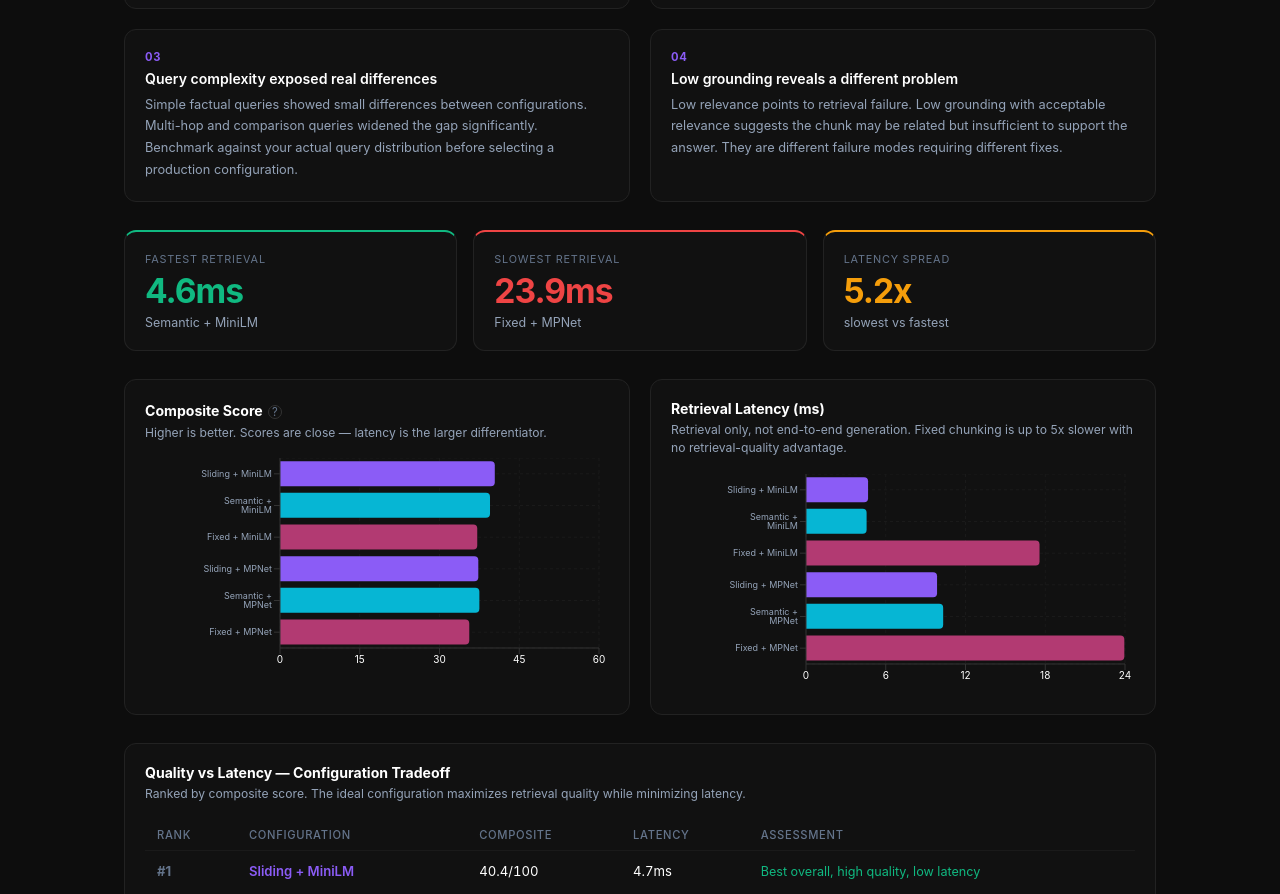
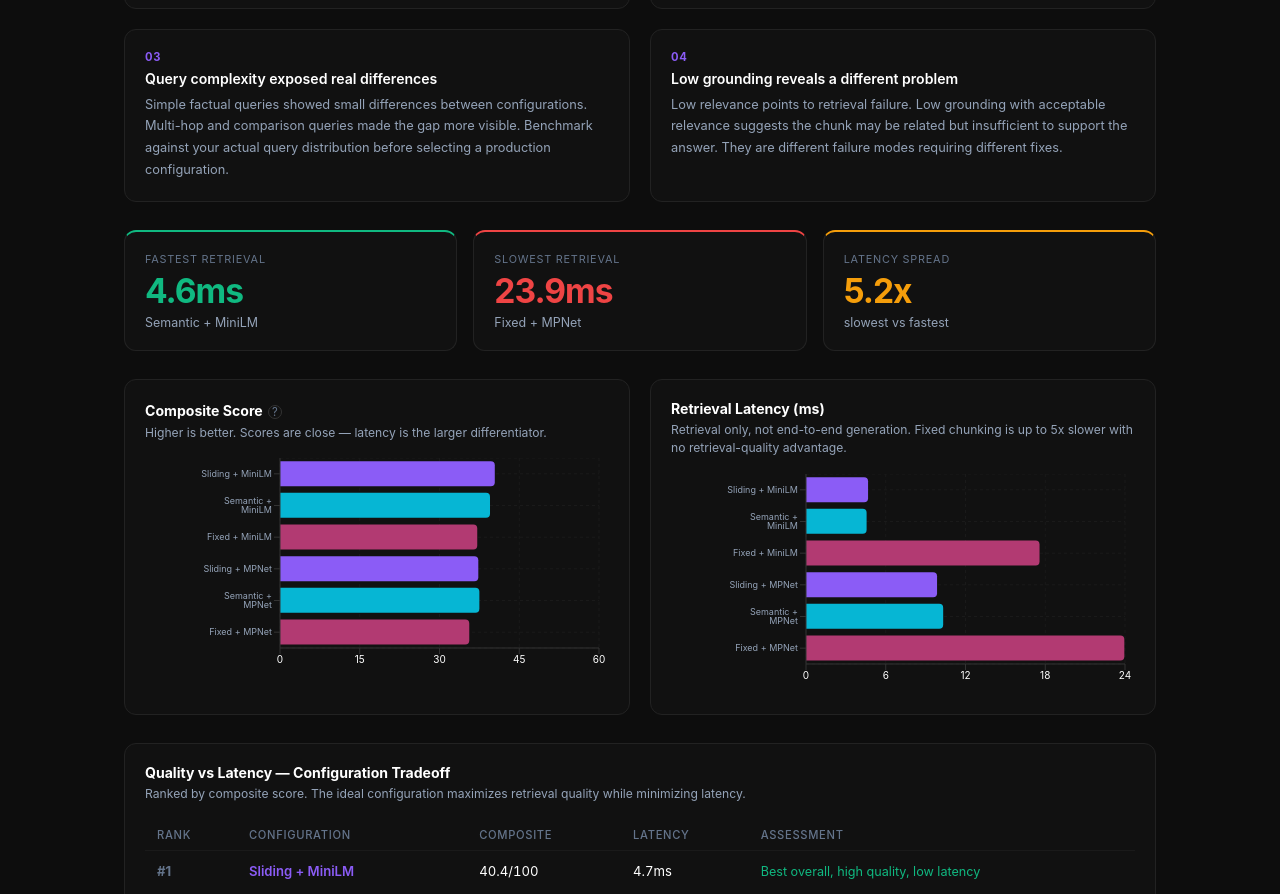
Before and after one commit to er5995/rag-eval, a React (Create React App) app in the folder dashboard/: page / in a window 1280 px wide. Shown: the part 2249-3143 px from the top of the page. Built offline with nearby package versions, Linux system fonts and the light colour scheme.

Commit message:
Soften gap language in findings

```diff
--- a/dashboard/src/App.js
+++ b/dashboard/src/App.js
@@ -275,7 +275,7 @@ const latencySpread = fastest && slowest
     { title:"Latency spreads wider than quality",
       body:`Composite scores range from ${(sorted[sorted.length-1]?.avg_composite*100).toFixed(1)} to ${(winner.avg_composite*100).toFixed(1)}, a narrow band. Latency ranges from ${fastest.avg_latency_ms.toFixed(1)}ms to ${slowest.avg_latency_ms.toFixed(1)}ms, a ${latencySpread}x spread. Fixed chunking is the slowest with no retrieval-quality advantage.` },
     { title:"Query complexity exposed real differences",
-      body:`Simple factual queries showed small differences between configurations. Multi-hop and comparison queries widened the gap significantly. Benchmark against your actual query distribution before selecting a production configuration.` },
+      body:`Simple factual queries showed small differences between configurations. Multi-hop and comparison queries made the gap more visible. Benchmark against your actual query distribution before selecting a production configuration.` },
     { title:"Low grounding reveals a different problem",
       body:`Low relevance points to retrieval failure. Low grounding with acceptable relevance suggests the chunk may be related but insufficient to support the answer. They are different failure modes requiring different fixes.` }
   ] : [];
```
